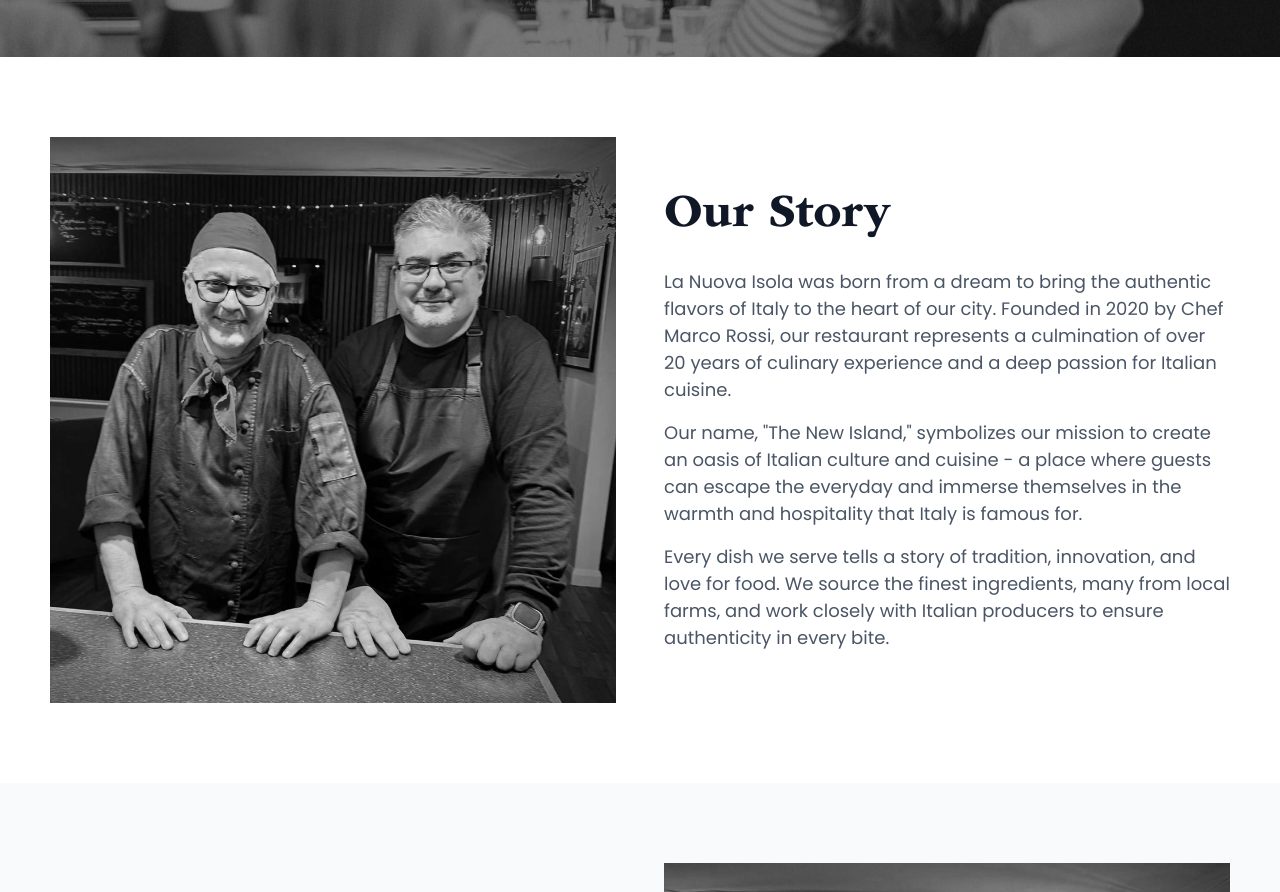
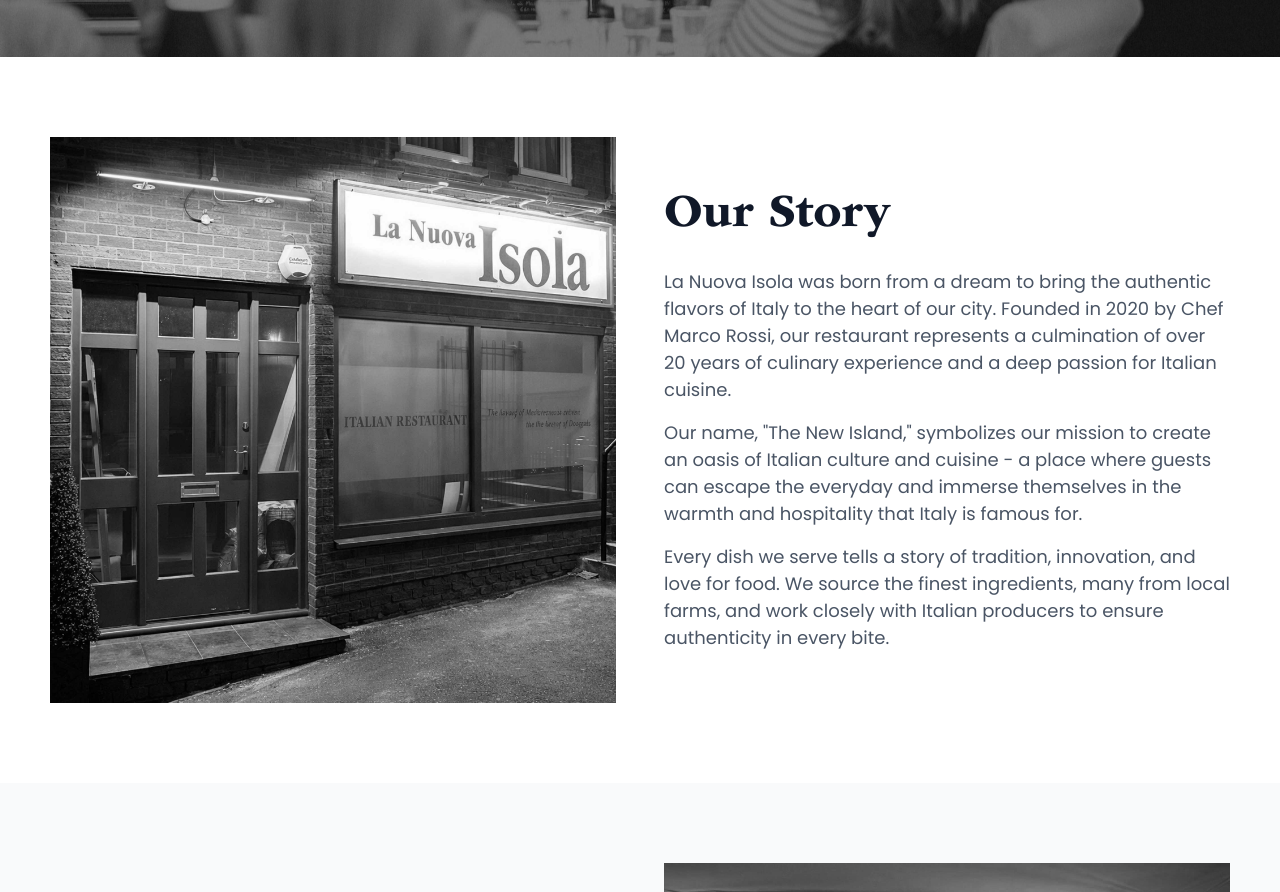
Before and after one commit to LYNKSPortal/la-nuova-isola-iom, a Next.js app: page /about in a window 1280 px wide. Shown: the part 480-1372 px from the top of the page. Built offline with nearby package versions, Linux system fonts and the light colour scheme.

Commit message:
Update Our Story section image to use outside-restaurant.jpg

```diff
--- a/src/app/about/page.tsx
+++ b/src/app/about/page.tsx
@@ -53,8 +53,8 @@ export default function About() {
           <div className="grid grid-cols-1 lg:grid-cols-2 gap-12 items-center">
             <div>
               <img
-                src="/the-chefs.jpg"
-                alt="La Nuova Isola Restaurant Interior"
+                src="/outside-restaurant.jpg"
+                alt="La Nuova Isola Restaurant Exterior"
                 className="w-full object-cover rounded-none"
               />
             </div>
```
Also changed, not shown: public/outside-restaurant.jpg (added).
